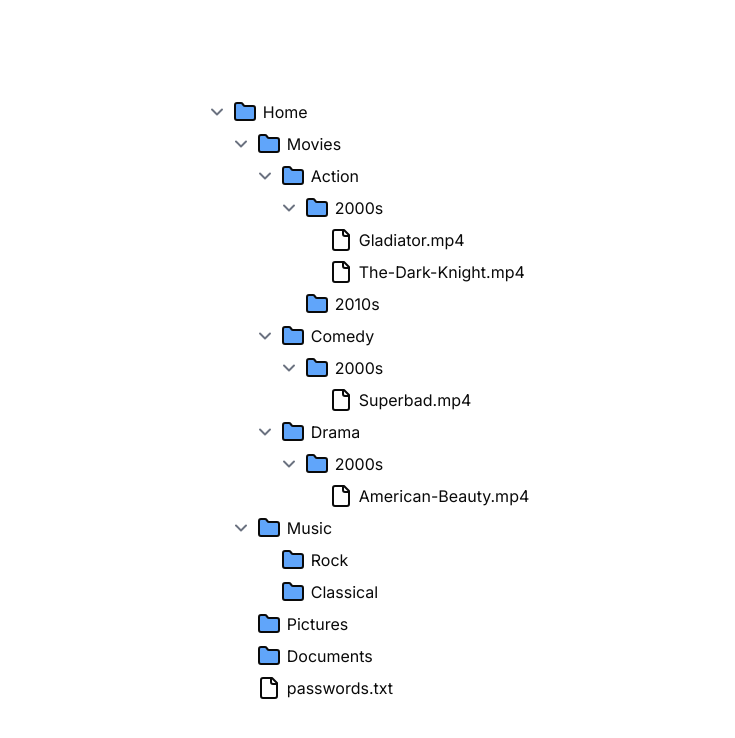
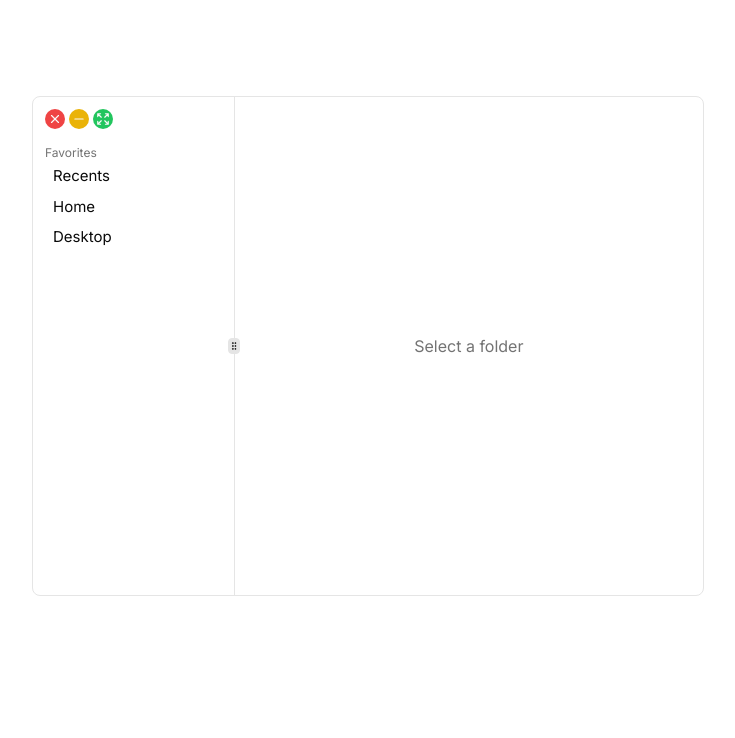
Before and after one commit to Kei-K23/react-finder, a Next.js app: page / in a window 1280 px wide. Shown: the top 738 px of the page, without its empty margins (272-1007 px from the left). Built offline with nearby package versions, Linux system fonts and the light colour scheme.

Commit message:
Refactor the UI for File explore container

```diff
--- a/components/file-tree-container.tsx
+++ b/components/file-tree-container.tsx
@@ -1,6 +1,13 @@
 "use client";
-import React from "react";
-import FileTreeItem from "./file-tree-item";
+import React, { useEffect, useRef, useState } from "react";
+import {
+  ResizableHandle,
+  ResizablePanel,
+  ResizablePanelGroup,
+} from "./ui/resizable";
+import { Expand, File, Folder, Minus, X } from "lucide-react";
+import { Button } from "./ui/button";
+import { cn } from "@/lib/utils";
 
 export type Node = {
   name: string;
@@ -8,6 +15,10 @@ export type Node = {
 };
 
 const nodes: Node[] = [
+  {
+    name: "Recents",
+    nodes: [],
+  },
   {
     name: "Home",
     nodes: [
@@ -54,16 +65,113 @@ const nodes: Node[] = [
       { name: "passwords.txt" },
     ],
   },
+  {
+    name: "Desktop",
+    nodes: [],
+  },
 ];
 
 export default function FileTreeContainer() {
+  const [selectedNodes, setSelectedNodes] = useState<Node>();
+  const [leftPanelWidth, setLeftPanelWidth] = useState<number>(0);
+  const leftPanelRef = useRef<HTMLDivElement | null>(null);
+  const handlePrimaryNodeClick = (node: Node) => {
+    setSelectedNodes(node);
+  };
+
+  useEffect(() => {
+    const handleResize = () => {
+      if (leftPanelRef.current) {
+        setLeftPanelWidth(leftPanelRef.current.offsetWidth);
+      }
+    };
+
+    window.addEventListener("resize", handleResize);
+    handleResize(); // Set initial width
+
+    return () => {
+      window.removeEventListener("resize", handleResize);
+    };
+  }, []);
+
+  useEffect(() => {
+    if (leftPanelRef.current) {
+      const observer = new ResizeObserver(() => {
+        setLeftPanelWidth(leftPanelRef.current!.offsetWidth);
+      });
+
+      observer.observe(leftPanelRef.current);
+
+      return () => {
+        observer.disconnect();
+      };
+    }
+  }, []);
+
   return (
-    <div>
-      <ul>
-        {nodes.map((node) => (
-          <FileTreeItem key={node.name} node={node} />
-        ))}
-      </ul>
-    </div>
+    <ResizablePanelGroup
+      direction="horizontal"
+      className="min-h-[500px] max-w-2xl rounded-lg border"
+    >
+      <ResizablePanel defaultSize={30}>
+        <div className="flex h-full flex-col p-3">
+          <div className="mb-4 flex items-center gap-x-1">
+            <Button size={"xsm"} variant={"destructive"}>
+              <X className="size-[14px]" />
+            </Button>
+            <Button size={"xsm"} variant={"warning"}>
+              <Minus className="size-[14px]" />
+            </Button>
+            <Button size={"xsm"} variant={"success"}>
+              <Expand className="size-[14px]" />
+            </Button>
+          </div>
+          <p className="text-xs text-muted-foreground">Favorites</p>
+          <ul>
+            {nodes.map((node) => (
+              <li
+                className={cn(
+                  "cursor-pointer hover:bg-neutral-300/30 transition-all rounded-lg px-2 py-1 text-[15px]",
+                  selectedNodes?.name === node.name && "bg-neutral-300/30"
+                )}
+                key={node.name}
+                onClick={() => handlePrimaryNodeClick(node)}
+              >
+                {node.name}
+              </li>
+            ))}
+          </ul>
+        </div>
+      </ResizablePanel>
+      <ResizableHandle withHandle />
+      <ResizablePanel defaultSize={70}>
+        <div ref={leftPanelRef} className="flex h-full flex-col p-6">
+          {selectedNodes?.nodes && selectedNodes?.nodes?.length > 0 ? (
+            <ul className="">
+              {selectedNodes?.nodes?.map((node) => (
+                <li key={node.name}>
+                  <span className="flex items-center flex-col gap-1">
+                    {node.nodes ? (
+                      <Folder className="size-12 fill-blue-400" />
+                    ) : (
+                      <File className="size-12 fill-gray-200" />
+                    )}
+                    {node.name}
+                  </span>
+                </li>
+              ))}
+            </ul>
+          ) : selectedNodes?.name ? (
+            <div className="h-full w-full flex justify-center items-center">
+              <p className="text-muted-foreground">No folder found</p>
+            </div>
+          ) : (
+            <div className="h-full w-full flex justify-center items-center">
+              <p className="text-muted-foreground">Select a folder</p>
+            </div>
+          )}
+        </div>
+      </ResizablePanel>
+    </ResizablePanelGroup>
   );
 }
--- a/components/file-tree-item.tsx
+++ /dev/null
@@ -1,46 +0,0 @@
-import React, { useState } from "react";
-import { Node } from "./file-tree-container";
-import { Folder, File, ChevronRight } from "lucide-react";
-import { cn } from "@/lib/utils";
-
-type FileTreeItemProps = {
-  node: Node;
-};
-
-export default function FileTreeItem({ node }: FileTreeItemProps) {
-  const [isOpen, setIsOpen] = useState(true);
-  return (
-    <li key={node.name}>
-      <span className="flex items-center gap-1.5 py-1">
-        {node.nodes && node.nodes.length > 0 && (
-          <ChevronRight
-            onClick={() => setIsOpen(!isOpen)}
-            className={cn(
-              "size-5 cursor-pointer stroke-[2.3px] text-gray-500",
-              isOpen && "rotate-90"
-            )}
-          />
-        )}
-
-        {node.nodes ? (
-          <Folder
-            className={cn(
-              "fill-blue-400",
-              node.nodes.length === 0 && "ml-[26px]"
-            )}
-          />
-        ) : (
-          <File className="ml-[26px]" />
-        )}
-        {node.name}
-      </span>
-      {isOpen && (
-        <ul className="pl-6">
-          {node.nodes?.map((node) => (
-            <FileTreeItem key={node.name} node={node} />
-          ))}
-        </ul>
-      )}
-    </li>
-  );
-}
--- /dev/null
+++ b/components/ui/button.tsx
@@ -0,0 +1,59 @@
+import * as React from "react";
+import { Slot } from "@radix-ui/react-slot";
+import { cva, type VariantProps } from "class-variance-authority";
+
+import { cn } from "@/lib/utils";
+
+const buttonVariants = cva(
+  "inline-flex items-center justify-center whitespace-nowrap rounded-md text-sm font-medium ring-offset-background transition-colors focus-visible:outline-none focus-visible:ring-2 focus-visible:ring-ring focus-visible:ring-offset-2 disabled:pointer-events-none disabled:opacity-50",
+  {
+    variants: {
+      variant: {
+        default: "bg-primary text-primary-foreground hover:bg-primary/90",
+        destructive:
+          "bg-destructive text-destructive-foreground hover:bg-destructive/90",
+        warning: "bg-yellow-500 text-primary-foreground hover:bg-yellow-500/90",
+        success: "bg-green-500 text-primary-foreground hover:bg-green-500/90",
+        outline:
+          "border border-input bg-background hover:bg-accent hover:text-accent-foreground",
+        secondary:
+          "bg-secondary text-secondary-foreground hover:bg-secondary/80",
+        ghost: "hover:bg-accent hover:text-accent-foreground",
+        link: "text-primary underline-offset-4 hover:underline",
+      },
+      size: {
+        default: "h-10 px-4 py-2",
+        sm: "h-9 rounded-md px-3",
+        xsm: "h-5 rounded-full px-[3px]",
+        lg: "h-11 rounded-md px-8",
+        icon: "h-10 w-10",
+      },
+    },
+    defaultVariants: {
+      variant: "default",
+      size: "default",
+    },
+  }
+);
+
+export interface ButtonProps
+  extends React.ButtonHTMLAttributes<HTMLButtonElement>,
+    VariantProps<typeof buttonVariants> {
+  asChild?: boolean;
+}
+
+const Button = React.forwardRef<HTMLButtonElement, ButtonProps>(
+  ({ className, variant, size, asChild = false, ...props }, ref) => {
+    const Comp = asChild ? Slot : "button";
+    return (
+      <Comp
+        className={cn(buttonVariants({ variant, size, className }))}
+        ref={ref}
+        {...props}
+      />
+    );
+  }
+);
+Button.displayName = "Button";
+
+export { Button, buttonVariants };
--- /dev/null
+++ b/components/ui/resizable.tsx
@@ -0,0 +1,45 @@
+"use client"
+
+import { GripVertical } from "lucide-react"
+import * as ResizablePrimitive from "react-resizable-panels"
+
+import { cn } from "@/lib/utils"
+
+const ResizablePanelGroup = ({
+  className,
+  ...props
+}: React.ComponentProps<typeof ResizablePrimitive.PanelGroup>) => (
+  <ResizablePrimitive.PanelGroup
+    className={cn(
+      "flex h-full w-full data-[panel-group-direction=vertical]:flex-col",
+      className
+    )}
+    {...props}
+  />
+)
+
+const ResizablePanel = ResizablePrimitive.Panel
+
+const ResizableHandle = ({
+  withHandle,
+  className,
+  ...props
+}: React.ComponentProps<typeof ResizablePrimitive.PanelResizeHandle> & {
+  withHandle?: boolean
+}) => (
+  <ResizablePrimitive.PanelResizeHandle
+    className={cn(
+      "relative flex w-px items-center justify-center bg-border after:absolute after:inset-y-0 after:left-1/2 after:w-1 after:-translate-x-1/2 focus-visible:outline-none focus-visible:ring-1 focus-visible:ring-ring focus-visible:ring-offset-1 data-[panel-group-direction=vertical]:h-px data-[panel-group-direction=vertical]:w-full data-[panel-group-direction=vertical]:after:left-0 data-[panel-group-direction=vertical]:after:h-1 data-[panel-group-direction=vertical]:after:w-full data-[panel-group-direction=vertical]:after:-translate-y-1/2 data-[panel-group-direction=vertical]:after:translate-x-0 [&[data-panel-group-direction=vertical]>div]:rotate-90",
+      className
+    )}
+    {...props}
+  >
+    {withHandle && (
+      <div className="z-10 flex h-4 w-3 items-center justify-center rounded-sm border bg-border">
+        <GripVertical className="h-2.5 w-2.5" />
+      </div>
+    )}
+  </ResizablePrimitive.PanelResizeHandle>
+)
+
+export { ResizablePanelGroup, ResizablePanel, ResizableHandle }
--- a/package.json
+++ b/package.json
@@ -9,12 +9,14 @@
     "lint": "next lint"
   },
   "dependencies": {
+    "@radix-ui/react-slot": "^1.1.0",
     "class-variance-authority": "^0.7.0",
     "clsx": "^2.1.1",
     "lucide-react": "^0.424.0",
     "next": "14.2.5",
     "react": "^18",
     "react-dom": "^18",
+    "react-resizable-panels": "^2.0.22",
     "tailwind-merge": "^2.4.0",
     "tailwindcss-animate": "^1.0.7"
   },
```
Also changed, not shown: 1 other file (tests, documents, lock files or other folders).
